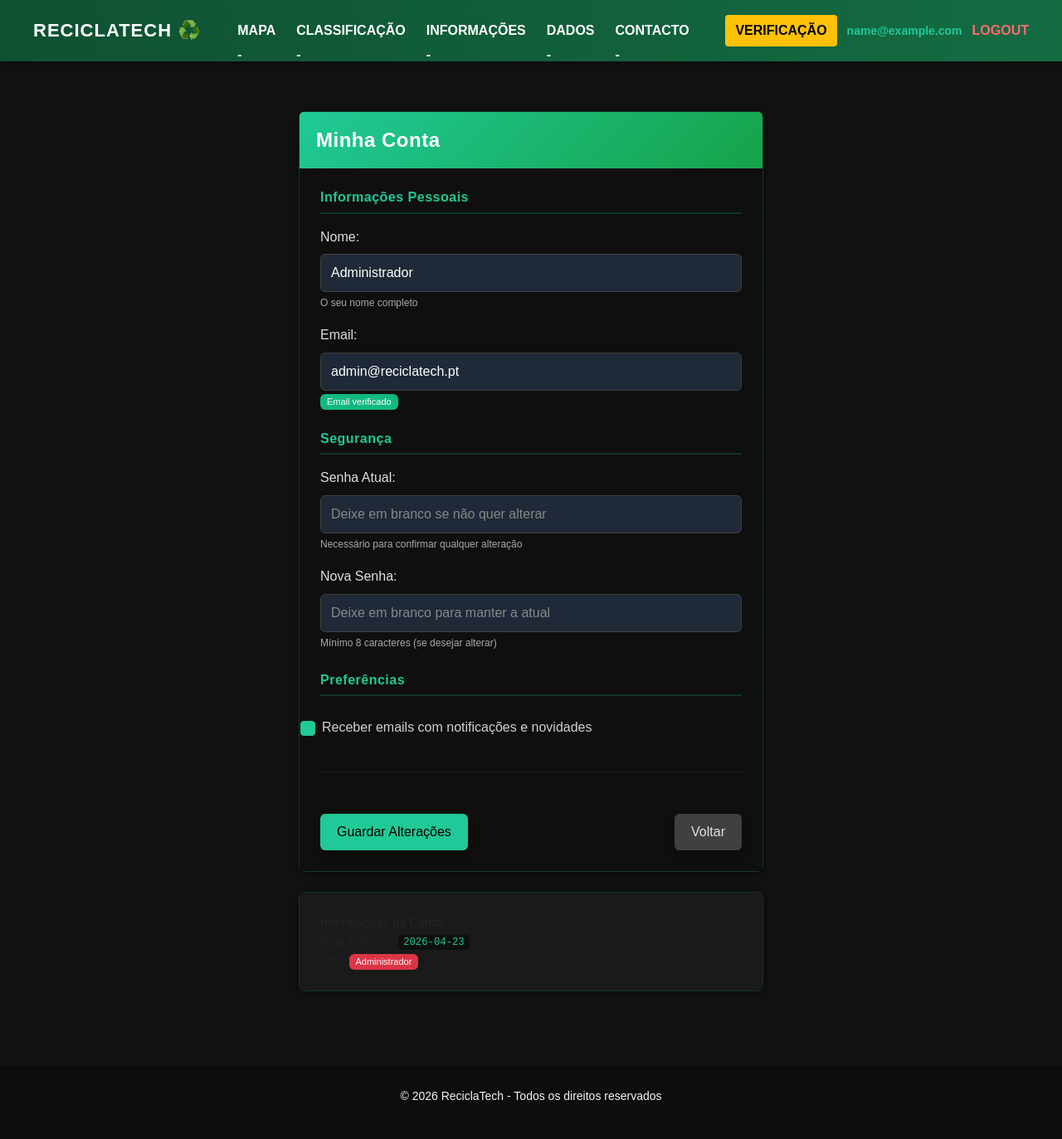
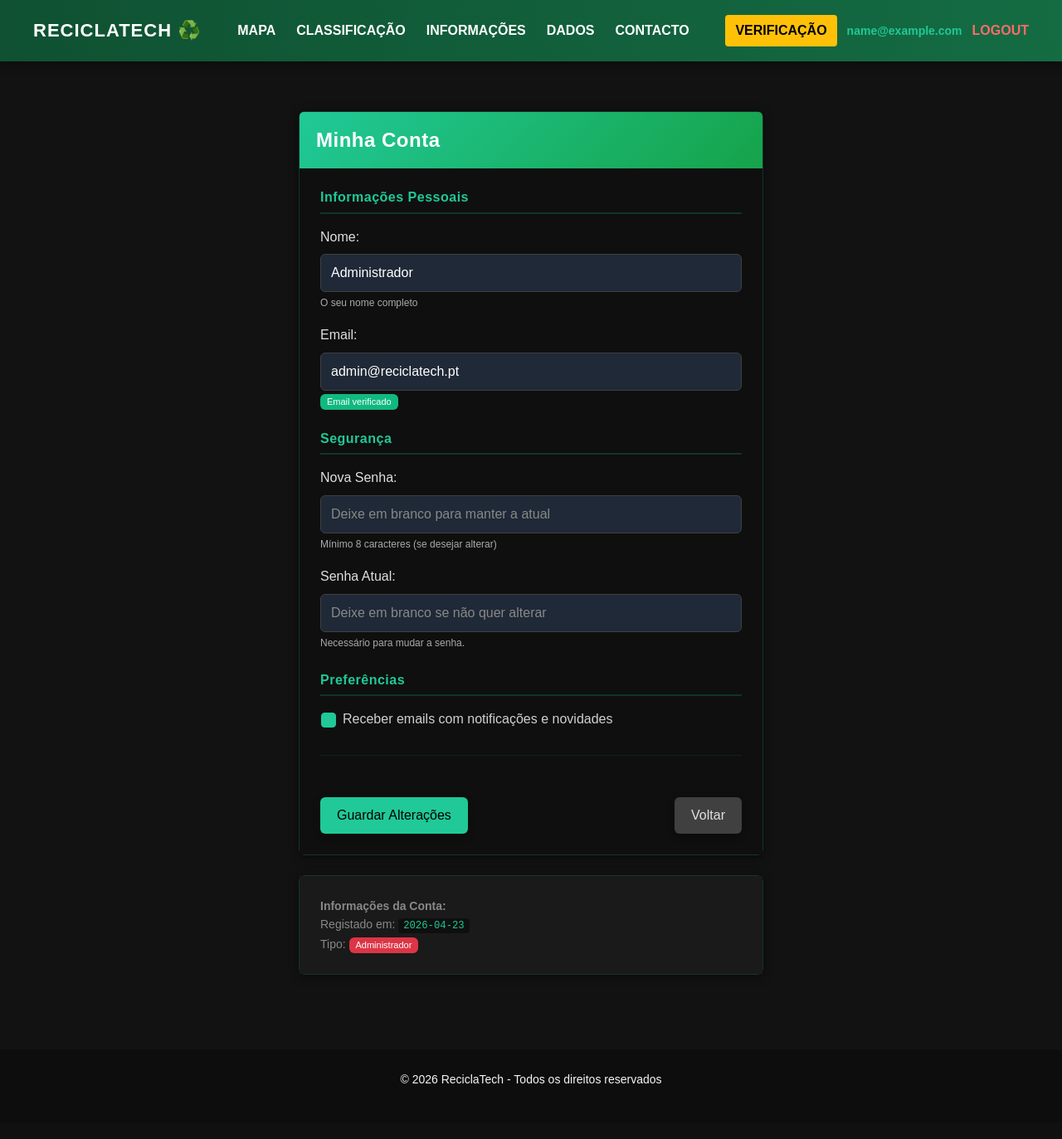
Before and after one commit to Tiago-Daniel-Guerreiro/Sistema_Reciclagem, a Flask app: page /conta in a window 1280 px wide. Shown: the whole page at 83% size. After the commit the page ends 1306 px from the top, so only its background shows below. Run offline with Flask 3, Linux system fonts and the light colour scheme; the visitor is signed in with stand-in values (Sample User, id 1); data comes from the database, SQL or seed files in the repository.

Commit message:
Correção de pequenos detalhes

```diff
--- a/templates/base.html
+++ b/templates/base.html
@@ -10,13 +10,13 @@
 </head>
 <body>
     <header class="header">
-        <a href="/" class="logo">RECICLATECH ♻️</a>
         <button class="menu-toggle" id="menu-toggle">
             <!-- Cada span é uma linha do "icon" de menu-->
             <span></span>
             <span></span>
             <span></span>
         </button>
+        <a href="/" class="logo">RECICLATECH ♻️</a>
         <nav class="menu" id="menu">
             <a href="/mapa/" {% if request.path == '/mapa/' or request.path == '/mapa' %}class="ativo"{% endif %}>MAPA</a>
             <a href="/classificacao" {% if request.path == '/classificacao' %}class="ativo"{% endif %}>CLASSIFICAÇÃO</a>
--- a/templates/conta.html
+++ b/templates/conta.html
@@ -47,15 +47,7 @@
                     </div>
                 </div>
 
-                <!-- Segurança -->
                 <h5 class="section-title">Segurança</h5>
-
-                <div class="mb-3">
-                    <label for="senha_atual" class="form-label">Senha Atual:</label>
-                    <input type="password" class="form-control" id="senha_atual" name="senha_atual"
-                           placeholder="Deixe em branco se não quer alterar">
-                    <div class="form-text">Necessário para confirmar qualquer alteração</div>
-                </div>
 
                 <div class="mb-3">
                     <label for="senha_nova" class="form-label">Nova Senha:</label>
@@ -64,7 +56,13 @@
                     <div class="form-text">Mínimo 8 caracteres (se desejar alterar)</div>
                 </div>
 
-                <!-- Preferências -->
+                <div class="mb-3">
+                    <label for="senha_atual" class="form-label">Senha Atual:</label>
+                    <input type="password" class="form-control" id="senha_atual" name="senha_atual"
+                           placeholder="Deixe em branco se não quer alterar">
+                    <div class="form-text">Necessário para mudar a senha.</div>
+                </div>
+
                 <h5 class="section-title">Preferências</h5>
 
                 <div class="form-check">
@@ -75,7 +73,6 @@
                     </label>
                 </div>
 
-                <!-- Botões -->
                 <div class="divider"></div>
 
                 <div class="d-flex gap-2 justify-content-between">
@@ -90,7 +87,6 @@
         </div>
     </div>
 
-    <!-- Informação Adicional -->
     <div class="card mt-4">
         <div class="card-body text-muted" style="font-size: 14px;">
             <strong>Informações da Conta:</strong>
--- a/templates/css/conta.css
+++ b/templates/css/conta.css
@@ -4,6 +4,7 @@
     padding: 20px;
     font-family: 'Poppins', sans-serif;
 }
+
 
 .card {
     background: #111;
@@ -81,7 +82,7 @@
 }
 
 .form-check {
-    padding: 10px 0;
+    padding: 0 25px;
     display: flex;
     align-items: center;
 }
@@ -190,10 +191,9 @@
     filter: invert(1);
 }
 
-/* Cards de informação */
 .card-body.text-muted {
     background: #1a1a1a;
-    color: #888;
+    color: #888 !important;
     font-size: 13px;
 }
 
--- a/templates/css/style.css
+++ b/templates/css/style.css
@@ -58,7 +58,7 @@ a {
 }
 
 .menu a::after {
-    content: "-";
+    content: " ";
     position: absolute;
     left: 0;
     bottom: -5px;
@@ -284,7 +284,7 @@ a {
     position: relative;
     text-align: center;
     padding: 120px 20px;
-    background: linear-gradient(135deg, #0a2e1f 0%, #0f5132 100%);
+    background:#00140c;;
     color: white;
     text-shadow: 0 2px 10px rgba(255, 255, 255, 0.3);
 }
```
